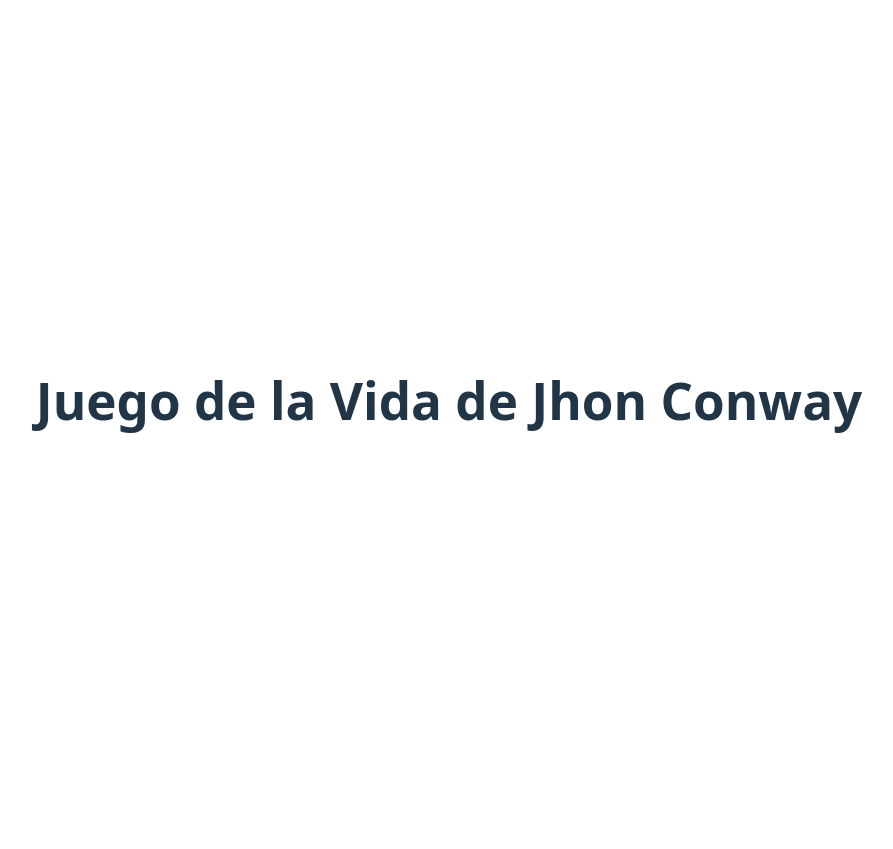
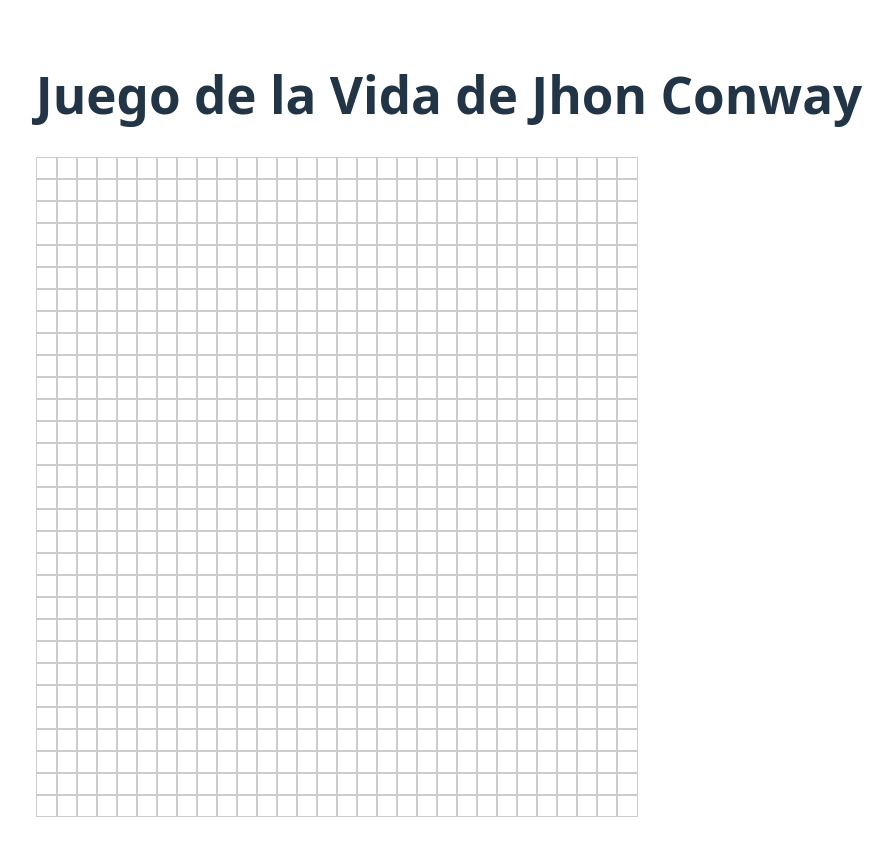
Before and after one commit to LabVS-IM-UNAM/Saul-, a React (Vite) app: page / in a window 1280 px wide. Shown: the whole page, without its empty margins (191-1084 px from the left). Before the commit the page ends 800 px from the top, so only its background shows below. Built offline with nearby package versions, Linux system fonts and the light colour scheme.

Commit message:
NEW (src/components) Cell,Grid & App

```diff
--- a/src/App.jsx
+++ b/src/App.jsx
@@ -9,6 +9,7 @@ function App() {
     return (
         <div className="main-container">
             <h1>Juego de la Vida de Jhon Conway</h1>
+            <Grid grid ={sampleGrid} setGrid={() => {}}/>
         </div>
     )
 }
--- /dev/null
+++ b/src/components/Cell.jsx
@@ -0,0 +1,15 @@
+import React from 'react';
+
+export default function Cell({alive,onClick}) {
+    return (
+        <div
+            onClick={onClick}
+            style={{
+                width: 20,
+                height: 20,
+                backgroundColor: alive ? '#4caf50': undefined,
+                border: 'solid 1px #ccc'
+            }}
+        />
+    );
+}
--- /dev/null
+++ b/src/components/Grid.jsx
@@ -0,0 +1,22 @@
+import React from 'react';
+import Cell from './Cell';
+
+export default function Grid({grid,setGrid}){
+    return (
+        <div style={{display:'grid',gridTemplateColumns:`repeat(${grid[0].length}, 20px)`}}>
+            {grid.map((row,i) =>
+                row.map((cell,j) => (
+                    <Cell
+                        key={`${i}-${j}`}
+                        alive={cell}
+                        onClick = {() => {
+                            const newGrid = grid.map(arr => [...arr]);
+                            newGrid[i][j] = grid[i][j] ? 0 : 1;
+                            setGrid(newGrid);
+                        }}
+                    />
+                ))
+            )}
+        </div>
+    );
+}
```
